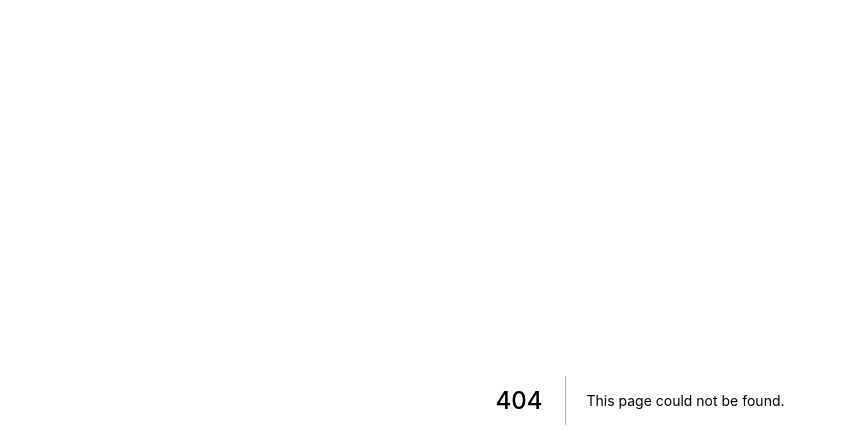
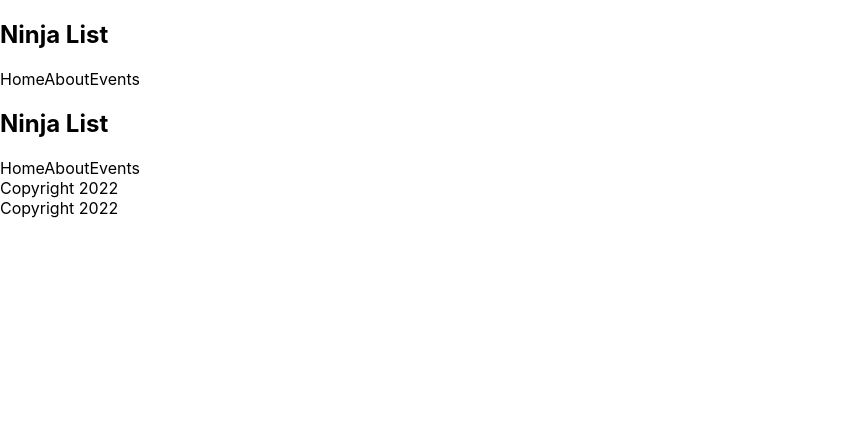
Before and after one commit to Jochen3000/mynextapp, a Next.js app: page /comps/Layout in a window 1280 px wide. Before the commit this address had no page. Shown: the top 448 px of the page, without its empty margins (0-846 px from the left). Built offline with nearby package versions, Linux system fonts and the light colour scheme.

Commit message:
layout added

```diff
--- a/pages/_app.js
+++ b/pages/_app.js
@@ -1,7 +1,13 @@
 import '../styles/globals.css'
+import Layout from './comps/Layout'
+
 
 function MyApp({ Component, pageProps }) {
-  return <Component {...pageProps} />
+  return (
+    <Layout>
+      <Component {...pageProps} />
+    </Layout>
+  )
 }
 
 export default MyApp
--- /dev/null
+++ b/pages/comps/Footer.js
@@ -0,0 +1,9 @@
+const Footer = () => {
+    return (
+        <footer>
+            Copyright 2022
+        </footer>
+    );
+}
+
+export default Footer;
--- /dev/null
+++ b/pages/comps/Layout.js
@@ -0,0 +1,14 @@
+import Footer from "./Footer"
+import Navbar from "./Navbar"
+
+const Layout = ({ children }) => {
+    return (
+        <div className="content">
+            <Navbar />
+            <main>{children}</main>
+            <Footer />
+        </div>
+    );
+}
+
+export default Layout;
--- /dev/null
+++ b/pages/comps/Navbar.js
@@ -0,0 +1,16 @@
+import Link from "next/link"
+
+const Navbar = () => {
+    return (
+        <nav>
+            <div className="logo">
+                <h1>Ninja List</h1>
+            </div>
+            <Link href='/'><a>Home</a></Link>
+            <Link href='/about'><a>About</a></Link>
+            <Link href='/events'><a>Events</a></Link>
+        </nav>
+    );
+}
+
+export default Navbar;
--- a/pages/index.js
+++ b/pages/index.js
@@ -1,10 +1,12 @@
-import Image from 'next/image'
+import Link from 'next/link'
+
 
 export default function Home() {
   return (
     <div>
       <h1>Homepage</h1>
       <p>Lorem, ipsum dolor sit amet consectetur adipisicing elit. Commodi consequatur tempora voluptatem in cum nihil et aliquid nulla, blanditiis voluptates assumenda doloremque mollitia incidunt eaque, labore quisquam excepturi odit autem?</p>
+      <Link href='events'><a>Go to events</a></Link>
     </div>
   )
 }
```
Also changed, not shown: public/vercel.svg (deleted).
